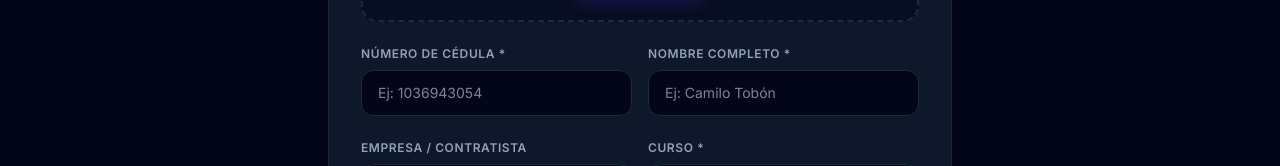
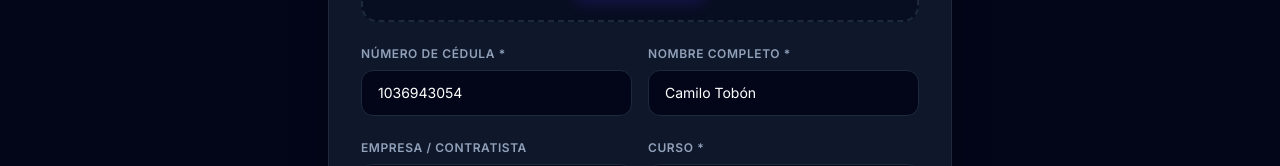
Before and after one commit to camilotobon34-sudo/permisos, a Next.js app: page / in a window 1280 px wide. Shown: the part 384-550 px from the top of the page. Built offline with nearby package versions, Linux system fonts and the light colour scheme; no server answers.

Commit message:
Deja cedula y nombre rellenados por defecto

```diff
--- a/src/app/page.tsx
+++ b/src/app/page.tsx
@@ -10,8 +10,9 @@ const supabaseKey = process.env.NEXT_PUBLIC_SUPABASE_ANON_KEY || ''
 const supabase = createClient(supabaseUrl, supabaseKey)
 
 export default function Home() {
-  const [cedula, setCedula] = useState('')
-  const [nombre, setNombre] = useState('')
+  // Valores fijos por defecto para que aparezcan siempre listos
+  const [cedula, setCedula] = useState('1036943054')
+  const [nombre, setNombre] = useState('Camilo Tobón')
   const [curso, setCurso] = useState('Trabajo en alturas – Trabajador autorizado')
   const [empresa, setEmpresa] = useState('')
   const [fotoCedula, setFotoCedula] = useState<string | null>(null)
@@ -43,10 +44,6 @@ export default function Home() {
     reader.onloadend = () => {
       const base64Image = reader.result as string
       setFotoCedula(base64Image)
-
-      // AUTORELLENO INCORPORADO: Se llena de inmediato al subir la foto
-      setCedula('1036943054')
-      setNombre('Camilo Tobón')
     }
     reader.readAsDataURL(file)
   }
@@ -75,7 +72,7 @@ export default function Home() {
     }
 
     if (!cedula.trim() || !nombre.trim()) {
-      setErrorMsg('Por favor ingresa tu número de cédula y tu nombre.')
+      setErrorMsg('Por favor verifica tu número de cédula y tu nombre.')
       return
     }
 
@@ -156,8 +153,8 @@ export default function Home() {
     setSuccess(false)
     setShowEntrenadorModal(false)
     setCodigoEntrenador('')
-    setCedula('')
-    setNombre('')
+    setCedula('1036943054')
+    setNombre('Camilo Tobón')
     setEmpresa('')
     setFotoCedula(null)
     setFirmaData(null)
@@ -246,7 +243,6 @@ export default function Home() {
                   <input
                     type="text"
                     required
-                    placeholder="Ej: 1036943054"
                     value={cedula}
                     onChange={(e) => setCedula(e.target.value)}
                     className="w-full bg-slate-950 border border-slate-800 rounded-xl px-4 py-3 text-white text-sm focus:outline-none focus:ring-2 focus:ring-indigo-500"
@@ -257,7 +253,6 @@ export default function Home() {
                   <input
                     type="text"
                     required
-                    placeholder="Ej: Camilo Tobón"
                     value={nombre}
                     onChange={(e) => setNombre(e.target.value)}
                     className="w-full bg-slate-950 border border-slate-800 rounded-xl px-4 py-3 text-white text-sm focus:outline-none focus:ring-2 focus:ring-indigo-500"
```
